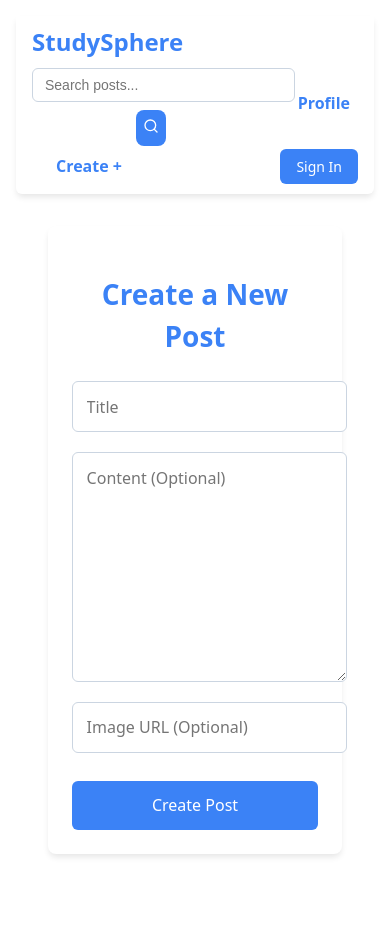
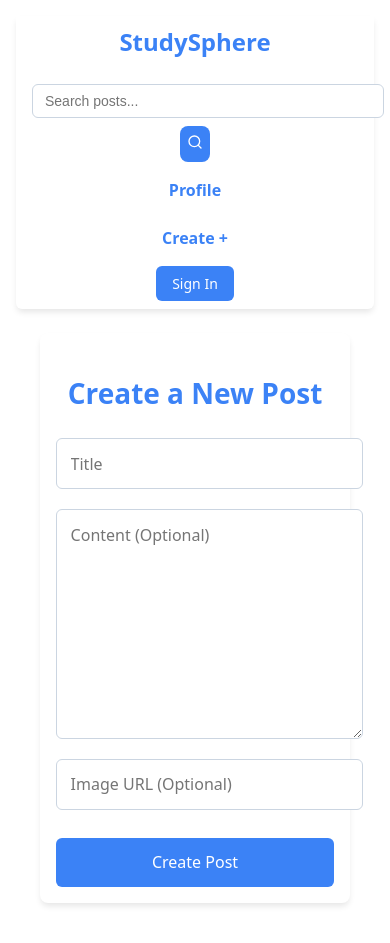
Before and after one commit to AndrewL05/StudySphere, a React (Vite) app: page /create in a window 390 px wide. Before the commit the page ends 902 px from the top, so only its background shows below. Built offline with nearby package versions, Linux system fonts and the light colour scheme; no server answers.

Commit message:
added mobile format

```diff
--- a/src/App.css
+++ b/src/App.css
@@ -1277,3 +1277,84 @@ body.dark textarea {
   color: white;
   font-weight: 600;
 }
+
+@media (max-width: 768px) {
+  .navbar {
+    flex-direction: column;
+    align-items: stretch;
+    gap: 0.5rem;
+  }
+
+  .navbar h2 {
+    margin-bottom: 0.5rem;
+    text-align: center;
+  }
+
+  .dropdown {
+    margin-left: 0;
+  }
+}
+
+@media (max-width: 768px) {
+  .home-page,
+  .post-page,
+  .create-page,
+  .profile-page,
+  .edit-page,
+  .Group-page {
+    margin: 0.5rem;
+    padding: 1rem;
+  }
+}
+
+@media (max-width: 768px) {
+  .dropdown-menu {
+    min-width: 100%;
+    right: 0;
+  }
+}
+
+@media (max-width: 768px) {
+  .post-cards {
+    padding: 1rem;
+    margin-bottom: 1rem;
+  }
+
+  .post-header {
+    flex-direction: column;
+    align-items: flex-start;
+    gap: 0.5rem;
+  }
+
+  .post-actions {
+    flex-wrap: wrap;
+    gap: 0.5rem;
+  }
+}
+
+@media (max-width: 768px) {
+  .comments-section {
+    padding: 1rem 0;
+  }
+
+  .comment-form textarea {
+    min-height: 80px;
+  }
+}
+
+@media (max-width: 768px) {
+  .profile-container,
+  .profile-posts {
+    padding: 1rem;
+  }
+
+  .profile-post-item {
+    flex-direction: column;
+    align-items: flex-start;
+    gap: 0.5rem;
+  }
+
+  .form-actions {
+    flex-direction: column;
+  }
+}
```
